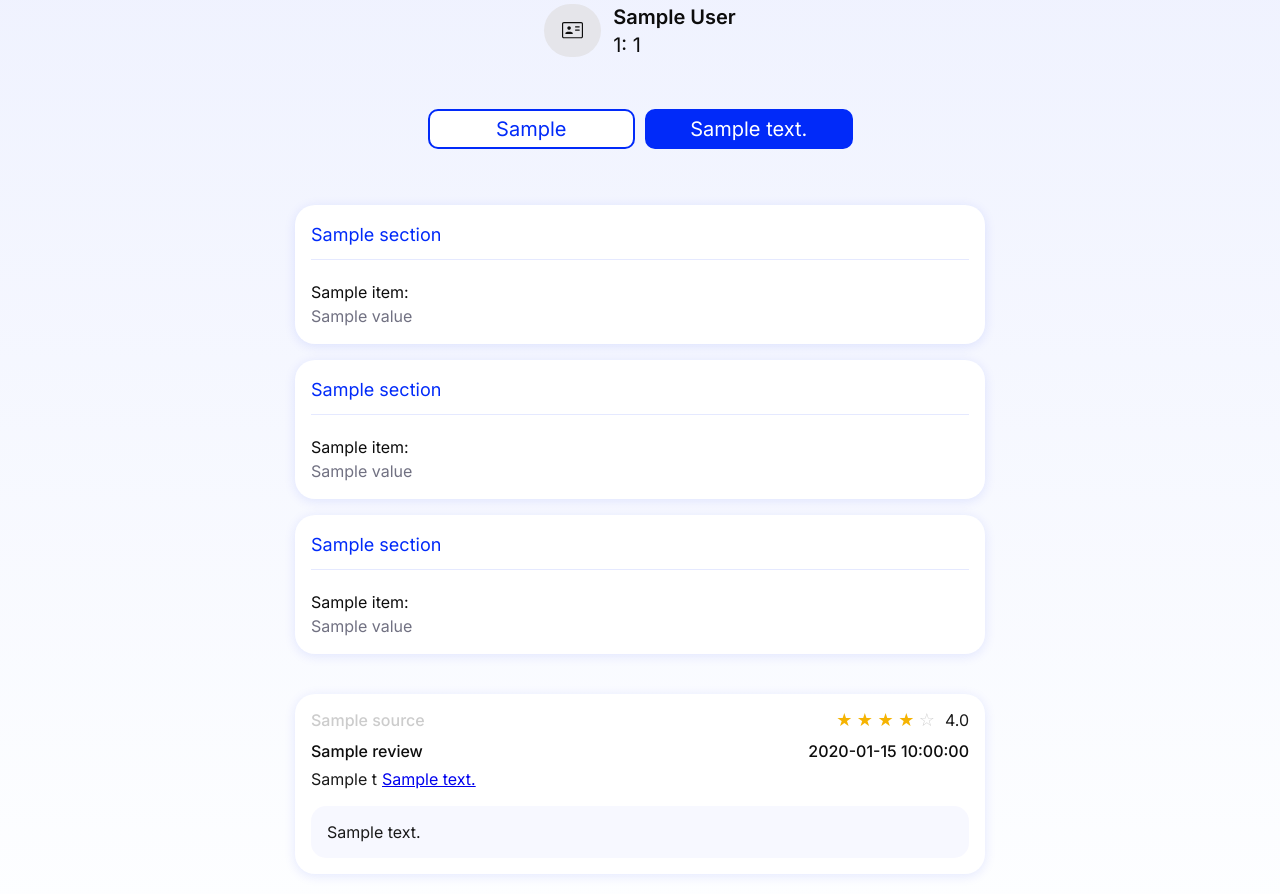
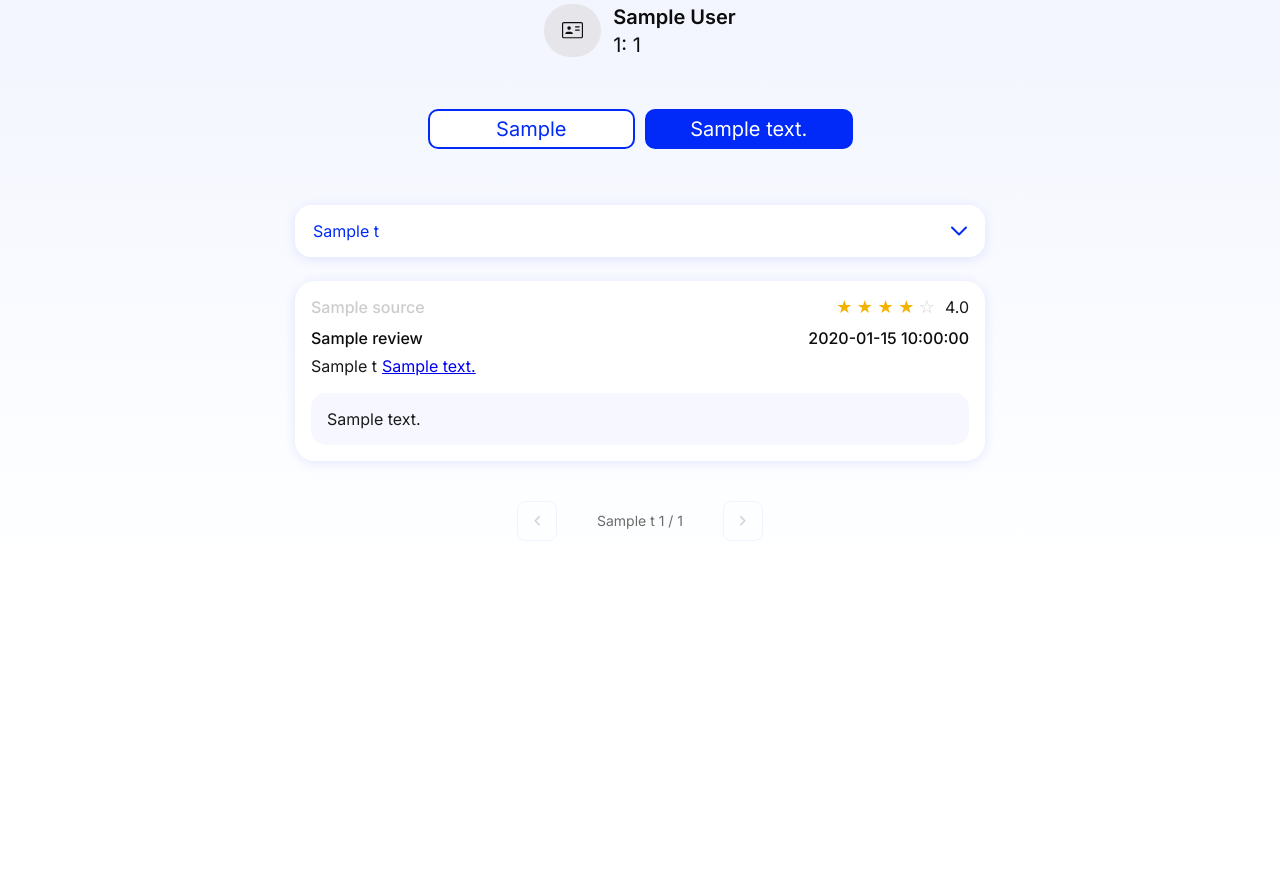
Before and after one commit to AAAlex2001/safelogist, a Python web app: template backend/templates/company_reviews.html in a window 1280 px wide. Shown: the part 516-1410 px from the top of the page. After the commit the page ends 1057 px from the top, so only its background shows below. Run offline with Jinja, Linux system fonts and the light colour scheme; the template is opened without the code that fills it: most values are stand-ins (such as "Sample title", 1, 10 or a date in 2020).

Commit message:
аккордион

```diff
--- a/backend/static/css/company.css
+++ b/backend/static/css/company.css
@@ -230,6 +230,7 @@ body {
     flex-direction: column;
     gap: 24px;
     align-items: flex-start;
+    width: 100%;
 }
 
 .meta-section {
@@ -242,9 +243,59 @@ body {
 .meta-columns {
     display: flex;
     flex-direction: column;
-    gap: 16px;
-    margin: 0 auto 40px;
-    justify-content: center;
+    gap: 0;
+    margin: 0 0 40px 0;
+    justify-content: flex-start;
+    align-items: flex-start;
+}
+
+.meta-column {
+    display: flex;
+    flex-direction: column;
+    gap: 24px;
+    width: 100%;
+}
+
+.company-accordion {
+    margin: 0 auto 24px;
+    width: 100%;
+}
+
+.accordion-header {
+    width: 100%;
+    display: flex;
+    align-items: center;
+    justify-content: space-between;
+    padding: 14px 18px;
+    background: #fff;
+    border: none;
+    border-radius: 16px;
+    box-shadow: 0 2px 12px rgba(1, 42, 249, 0.1);
+    font-size: 16px;
+    line-height: 24px;
+    color: #012AF9;
+    cursor: pointer;
+    appearance: none;
+    -webkit-appearance: none;
+    -moz-appearance: none;
+    outline: none;
+}
+
+.accordion-header .accordion-arrow {
+    transition: transform 0.2s ease;
+}
+
+.company-accordion.open .accordion-arrow {
+    transform: rotate(180deg);
+}
+
+.accordion-content {
+    display: none;
+    margin-top: 16px;
+}
+
+.company-accordion.open .accordion-content {
+    display: block;
 }
 
 .section-title {
@@ -437,13 +488,34 @@ body {
         gap: 24px;
     }
 
+    /* На десктопе внутри аккордиона блоки в ряд */
     .meta-columns {
         flex-direction: row;
         align-items: flex-start;
+        justify-content: space-between;
+        gap: 24px;
+        width: 100%;
+    }
+
+    .meta-column {
+        flex: 1 1 0;
+        min-width: 0;
     }
 
     .company-meta-card {
-        width: 370px;
+        width: 100%;
+    }
+
+    /* Ограничиваем ширину названия компании */
+    .company-name {
+        max-width: 360px;
+        word-break: break-word;
+    }
+
+    /* Кнопки: вернуть auto слева, убрать справа */
+    .actions.dual {
+        margin-left: auto;
+        margin-right: 0;
     }
 
 }
--- a/backend/templates/company_reviews.html
+++ b/backend/templates/company_reviews.html
@@ -77,8 +77,17 @@
         </div>
 
         {% if company_sections %}
+        <div class="company-accordion">
+            <button class="accordion-header" type="button" id="company-info-toggle">
+                <span>{{ t.company_info_title if t.company_info_title is defined else "Информация о компании" }}</span>
+                <svg class="accordion-arrow" width="16" height="10" viewBox="0 0 16 10" fill="none" xmlns="http://www.w3.org/2000/svg">
+                    <path d="M1 1.5L8 8.5L15 1.5" stroke="#012AF9" stroke-width="2" stroke-linecap="round" stroke-linejoin="round"/>
+                </svg>
+            </button>
+            <div class="accordion-content" id="company-info-content">
+                <div class="company-meta-card">
                     <div class="meta-columns">
-            <div class="company-meta-card">
+                        <div class="meta-column">
                             {% for section in company_sections[:2] %}
                             <div class="meta-section">
                                 <div class="section-title">{{ section.title }}</div>
@@ -93,7 +102,7 @@
                             {% endfor %}
                         </div>
 
-            <div class="company-meta-card">
+                        <div class="meta-column">
                             {% for section in company_sections[2:4] %}
                             <div class="meta-section">
                                 <div class="section-title">{{ section.title }}</div>
@@ -108,7 +117,7 @@
                             {% endfor %}
                         </div>
 
-            <div class="company-meta-card">
+                        <div class="meta-column">
                             {% for section in company_sections[4:] %}
                             <div class="meta-section">
                                 <div class="section-title">{{ section.title }}</div>
@@ -121,6 +130,9 @@
                                 {% endfor %}
                             </div>
                             {% endfor %}
+                        </div>
+                    </div>
+                </div>
             </div>
         </div>
         {% endif %}
@@ -211,6 +223,15 @@
             basePath: '/{{ lang }}/reviews',
             emptyText: '{{ t.empty_results }}'
         });
+
+        const accordion = document.querySelector('.company-accordion');
+        const accordionHeader = document.getElementById('company-info-toggle');
+        if (accordion && accordionHeader) {
+            accordion.classList.remove('open'); // старт: свернуто
+            accordionHeader.addEventListener('click', function () {
+                accordion.classList.toggle('open');
+            });
+        }
     });
 </script>
 </html>
```
Lines whose indentation alone changed are shown as unchanged.
